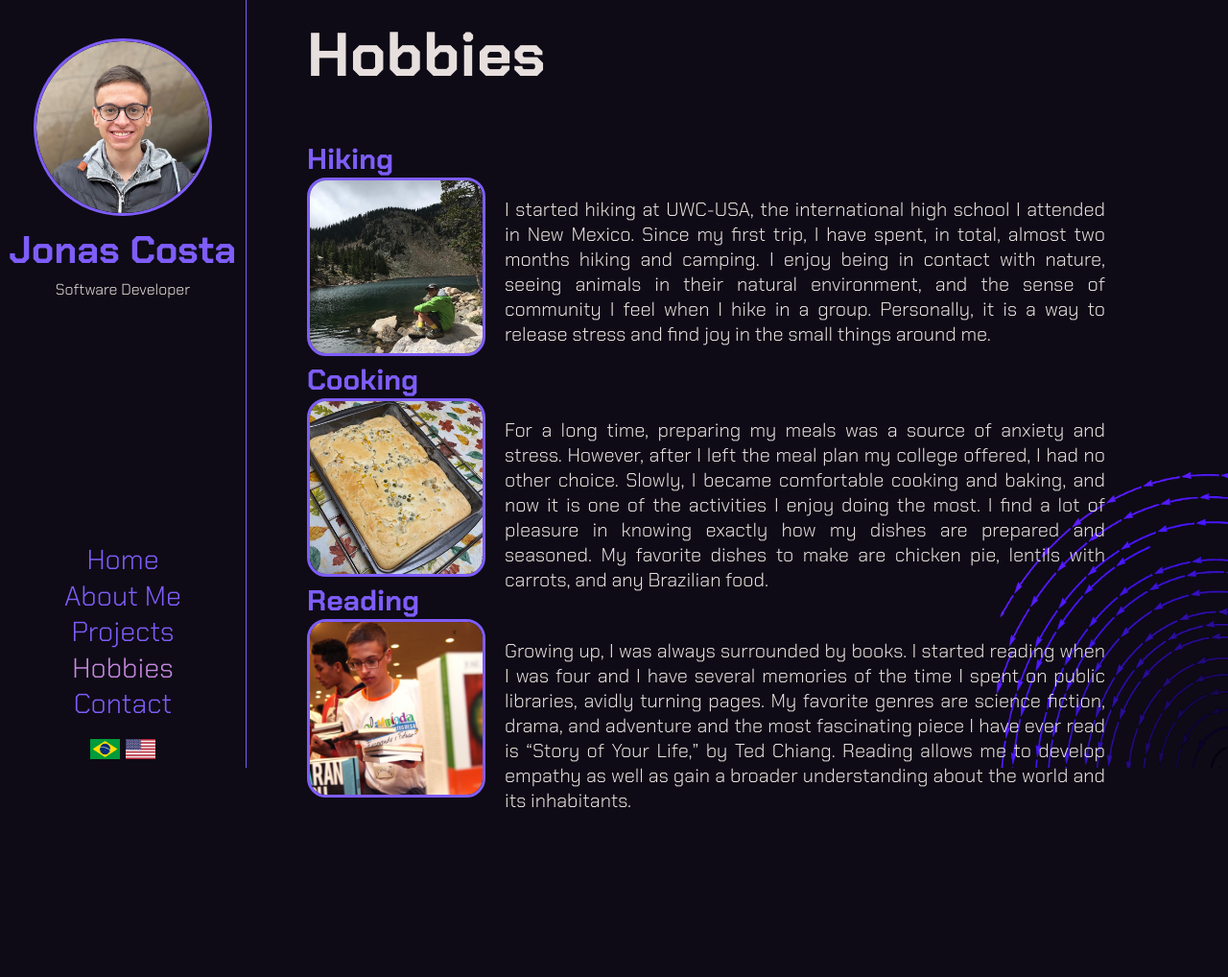
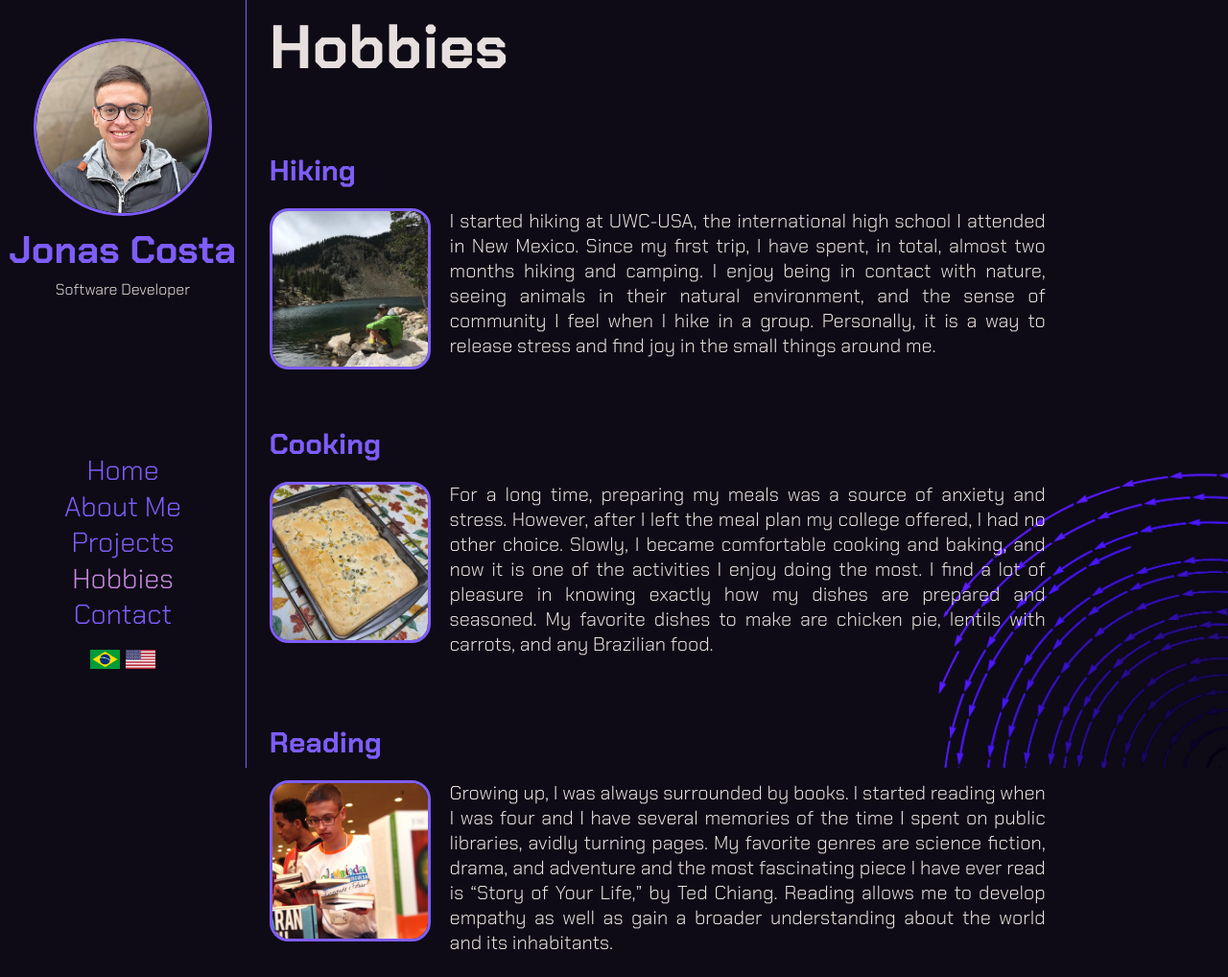
Before and after one commit to jonasccosta/personal-website-1.0, a plain HTML site: page hobbies.html in a window 1280 px wide. Shown: the whole page at 96% size. Before the commit the page ends 847 px from the top, so only its background shows below. Drawn offline with Linux system fonts and the light colour scheme.

Commit message:
Fixed issues with resizing

```diff
--- a/home_screen.css
+++ b/home_screen.css
@@ -31,7 +31,7 @@
     padding: 0px 0px;
     top: 0%;
     bottom: 0%;
-    overflow-y: scroll;
+    overflow-y: hidden;
   }
 
 
@@ -66,8 +66,9 @@
   }
 
   .main_menu{
-    position: absolute;
-    bottom: 0px;
+    position: relative;
+    bottom: -webkit-calc(-100% + 80%);
+    bottom:calc(-100% + 80%);
     left: 0px;
     right: 0px;
     text-align: center;
@@ -104,11 +105,11 @@
     text-align: center;
     font-size: 4em;
     color: #E7DFDD;
-    position: absolute;
-    top: 2%;
-    left: 25%;
+    position: relative;
     margin: 0%;
-    z-index: 1;
+    margin-left: 20px;
+    overflow: hidden;
+    float: left;
   }
 
   .vector_image{
@@ -116,7 +117,7 @@
     bottom: 0;
     right: 0;
     height: 40%;
-    width: 20%;
+    width: auto;
   }
 
   .language{
@@ -134,7 +135,7 @@
   }
 
   .contact_links{
-    position: fixed;
+    position: relative;
     margin-top: 0.5em;
   }
 
@@ -148,8 +149,8 @@
   }
 
   .email_icon, .github_icon, .linkedin_icon{
-    height: 8%;
-    width: 8%;
+    height: 5%;
+    width: 5%;
     float: left;
     margin-right: 10px;
 
@@ -157,15 +158,17 @@
 
   .page_content{
     font-family: 'Chakra Petch', sans-serif, '300';
-    width: 65%;
-    height: 75%;
+    position: relative;
+    height: 100%;
+    width: 80%;
     text-align: justify;
     font-size: 1.25em;
     color: #E7DFDD;
-    position: absolute;
-    top: 12%;
-    left: 25%;
     bottom: 0;
+    margin-left: 20px;
+    margin-top: 100px;
+    margin-right: 50px;
+    overflow: visible;
   }
 
   .resume_link{
@@ -179,8 +182,6 @@
     font-family: 'Chakra Petch', sans-serif, '300';
     color: #7E5DF9;
     display: block;
-    top: 10%;
-    left: 25%;
     margin-block-end: 0em;
     margin-block-start: 50px;
   }
@@ -191,16 +192,18 @@
   }
 
   .item_wrapper{
-    position: relative;
-    height: 30%;
+    height: 20%;
+    width: auto;
+    display: inline-block;
   }
 
   .item_image{
     float: left;
-    height: 100%;
-    width: auto;
+    max-width: 20%;
+    max-height: auto;
+    margin-top: 20px;
     margin-right: 20px;
     border-radius: 20px;
     border: 3px solid #7E5DF9;
-
+    object-fit: cover;
   }
```
Also changed, not shown: contact.html (+0 -4 lines), hobbies.html (+1 -1 lines), index.html (+1 -1 lines).
